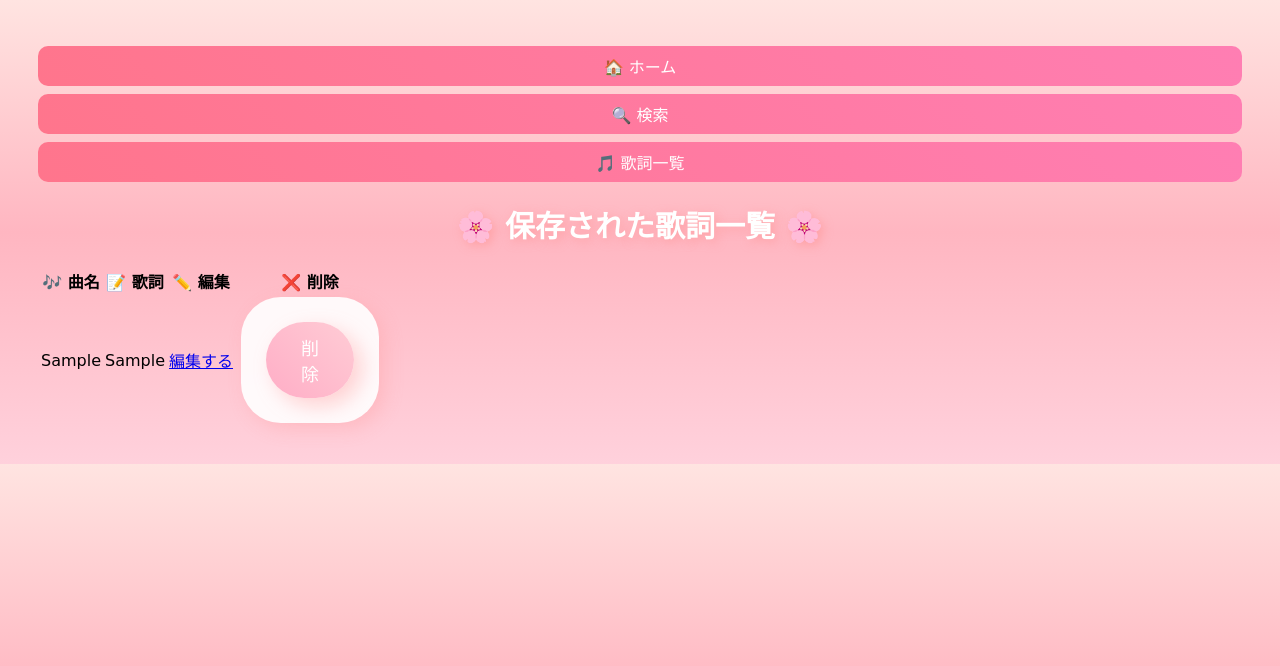
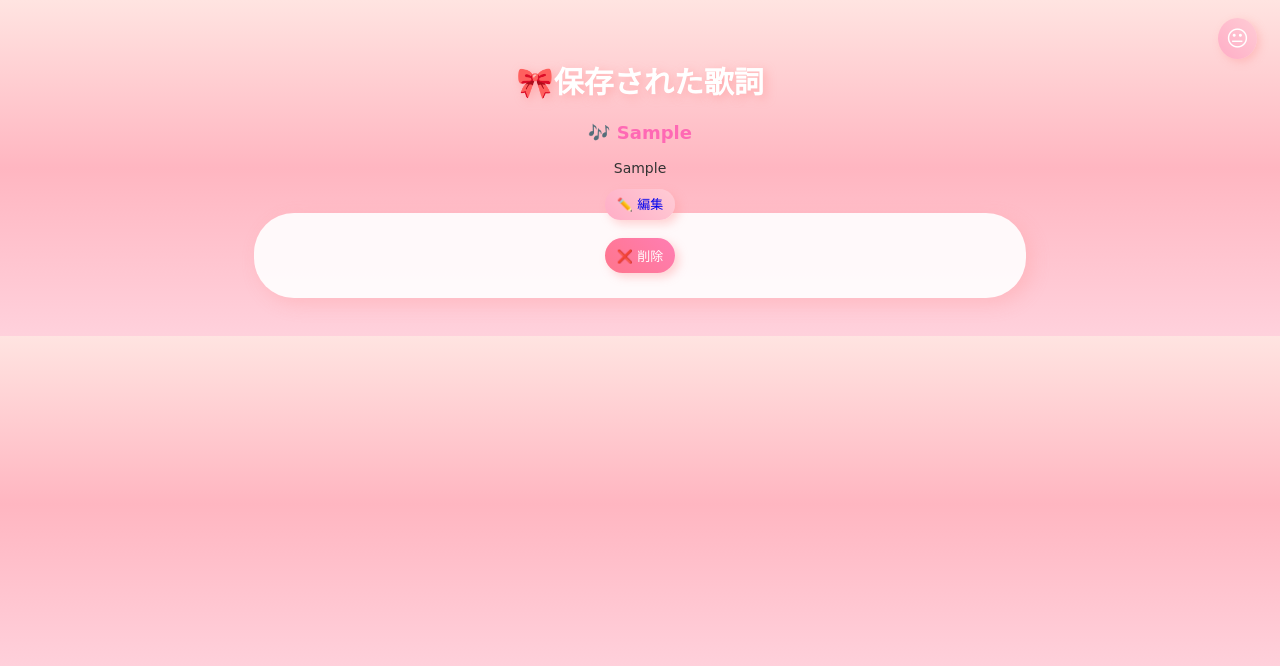
Before and after one commit to yakisobapan-obasan/yakisoba, a Flask app: page /lyrics in a window 1280 px wide. Shown: the top 666 px of the page. Run offline with Flask 3, Linux system fonts and the light colour scheme; tables that the repository leaves empty hold one stand-in row (values such as "Sample post").

Commit message:
Add files via upload

```diff
--- a/static/style.css
+++ b/static/style.css
@@ -120,3 +120,48 @@ label {
     border-radius: 20px;
     font-family: "Pacifico", cursive;
 }
+.lyric-card h2 {
+    color: #ff69b4;
+    font-size: 18px; /* ⬇️ 文字サイズを調整 */
+    margin-bottom: 8px;
+}
+
+.lyric-card p {
+    color: #333;
+    font-size: 14px; /* ⬇️ 文字サイズを調整 */
+    line-height: 1.6; /* 🌸 読みやすい行間を設定 */
+}
+/* ✏️ 編集ボタン（小さめ＆可愛く調整） */
+.edit-button {
+    padding: 8px 12px; /* ⬇️ 少し小さめに */
+    border-radius: 20px;
+    font-size: 13px; /* ⬇️ コンパクトに */
+    background: linear-gradient(45deg, #ffadc6, #ffccd5);
+    font-family: "Pacifico", cursive;
+    text-decoration: none;
+    box-shadow: 4px 4px 10px rgba(255, 150, 150, 0.4);
+    transition: all 0.3s ease-in-out;
+}
+
+.edit-button:hover {
+    background: linear-gradient(45deg, #ff758c, #ff7eb3);
+    transform: scale(1.1);
+    box-shadow: 5px 5px 12px rgba(255, 150, 150, 0.6);
+}
+
+/* ❌ 削除ボタン（小さめ＆可愛く調整） */
+.delete-button {
+    padding: 8px 12px; /* ⬇️ 少し小さめに */
+    border-radius: 20px;
+    font-size: 13px; /* ⬇️ コンパクトに */
+    background: linear-gradient(45deg, #ff758c, #ff7eb3);
+    font-family: "Pacifico", cursive;
+    box-shadow: 4px 4px 10px rgba(255, 150, 150, 0.4);
+    transition: all 0.3s ease-in-out;
+}
+
+.delete-button:hover {
+    transform: scale(1.1);
+    background: linear-gradient(45deg, #ff5678, #ff85a2);
+    box-shadow: 5px 5px 12px rgba(255, 150, 150, 0.6);
+}
--- a/templates/lyrics.html
+++ b/templates/lyrics.html
@@ -4,37 +4,42 @@
     <meta charset="UTF-8">
     <meta name="viewport" content="width=device-width, initial-scale=1.0">
     <title>🎵 保存された歌詞一覧 🎀</title>
-    <link rel="stylesheet" href="static/style.css">
+    <link rel="stylesheet" href="/static/style.css">
 </head>
 <body>
-    <nav class="top-nav">
+    <!-- 🌟 メニューアイコン（ホームと統一！） -->
+    <div class="menu-icon" onclick="toggleMenu()">😐</div>
+
+    <!-- 🌸 サイドメニュー（ホームと同じ） -->
+    <nav class="side-menu">
         <a href="/" class="nav-button">🏠 ホーム</a>
         <a href="/search" class="nav-button">🔍 検索</a>
         <a href="/lyrics" class="nav-button active">🎵 歌詞一覧</a>
     </nav>
 
     <div class="container">
-        <h1>🌸 保存された歌詞一覧 🌸</h1>
-        <table class="lyrics-table">
-            <tr>
-                <th>🎶 曲名</th>
-                <th>📝 歌詞</th>
-                <th>✏️ 編集</th>
-                <th>❌ 削除</th>
-            </tr>
+        <h1>🎀保存された歌詞</h1>
+
+        <div class="lyrics-list">
             {% for item in lyrics %}
-            <tr>
-                <td>{{ item.song }}</td>
-                <td>{{ item.lyric }}</td>
-                <td><a href="{{ url_for('edit', id=item.id) }}" class="edit-button">編集する</a></td>
-                <td>
+            <div class="lyric-card">
+                <h2>🎶 {{ item.song }}</h2>
+                <p>{{ item.lyric }}</p>
+                <div class="button-group">
+                    <a href="{{ url_for('edit', id=item.id) }}" class="edit-button">✏️ 編集</a>
                     <form method="POST" action="{{ url_for('delete', id=item.id) }}">
-                        <button type="submit" class="delete-button">削除</button>
+                        <button type="submit" class="delete-button">❌ 削除</button>
                     </form>
-                </td>
-            </tr>
+                </div>
+            </div>
             {% endfor %}
-        </table>
+        </div>
     </div>
+
+    <script>
+        function toggleMenu() {
+            document.querySelector(".side-menu").classList.toggle("active");
+        }
+    </script>
 </body>
 </html>
```
Also changed, not shown: templates/search.html (+21 -4 lines).
